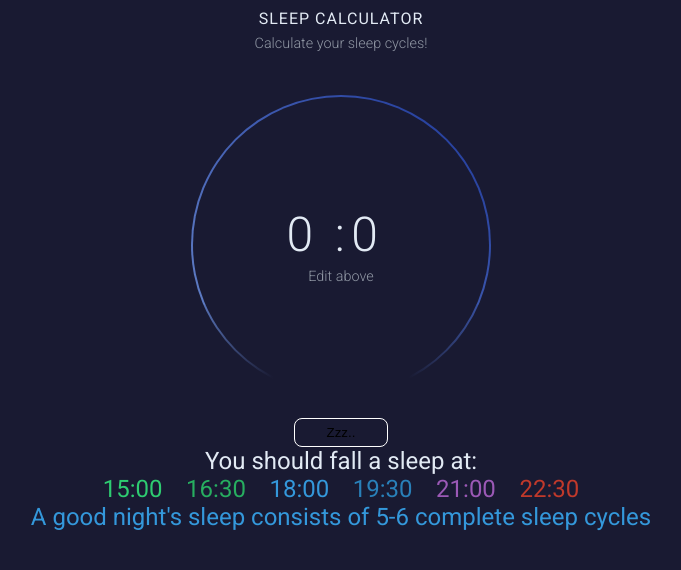
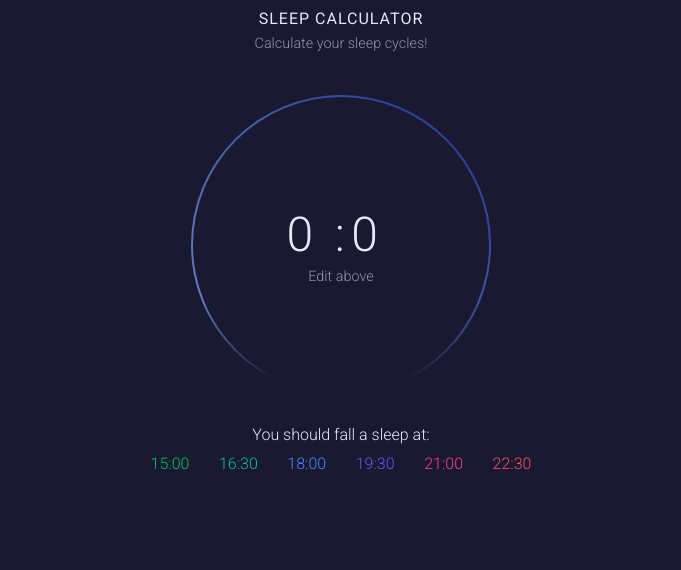
Before and after one commit to snoh666/sleep-cycle-calculator, a React (Create React App) app: page / in a window 1280 px wide. Shown: the top 570 px of the page, without its empty margins (299-980 px from the left). Built offline with nearby package versions, Linux system fonts and the light colour scheme.

Commit message:
Restructured by deleteing useless components and parts

```diff
--- a/src/App.js
+++ b/src/App.js
@@ -6,8 +6,6 @@ import Result from './components/Result';
 import FallASleep from './components/Fall';
 
 import styled from 'styled-components';
-// Styled Components
-import InfoText from './components/styled/InfoText';
 
 /*
   TODO:
@@ -20,13 +18,7 @@ function App() {
         <Header />
       </header>
       <Form />
-      <div>
-        <FallASleep />
-        <Result />
-      </div>
-      <InfoText>
-        A good night's sleep consists of 5-6 complete sleep cycles
-      </InfoText>
+      <Result />
     </AppWrapper>
   );
 }
--- a/src/components/Result.jsx
+++ b/src/components/Result.jsx
@@ -1,40 +1,62 @@
-import React from 'react'
+import React from 'react';
 import TimeStamp from './Timestamp';
 import { getHoursToSleepBack, getHoursToWakeUpAt } from '../functions/getHours';
 
-import ResultWrapper from './styled/ResultWrapper';
+import styled from 'styled-components';
 
-import { connect } from "react-redux";
+import { connect } from 'react-redux';
 import { getValues } from '../redux/actions';
 
 function Result({ hours, minutes, isAm, isForw }) {
-
   const colors = [
-    '#2ecc71',
-    '#27ae60',
-    '#3498db',
-    '#2980b9',
-    '#9b59b6',
-    '#c0392b'
+    '#00c853',
+    '#00bfa5',
+    '#448aff',
+    '#7c4dff',
+    '#ff4081',
+    '#ff5252',
   ];
 
   return (
     <ResultWrapper reverse={isForw}>
-      <div style={{width: '100%'}}>
-        {
-          (isForw ? 'You should wake up at:' : 'You should fall a sleep at:')
-        }
-      </div>
-      {(isForw ? getHoursToWakeUpAt(hours, minutes, isAm) : getHoursToSleepBack(hours, minutes, isAm)).map((el, index) => {
+      <InfoWrapper>
+        {isForw ? 'You should wake up at:' : 'You should fall a sleep at:'}
+      </InfoWrapper>
+      {(isForw
+        ? getHoursToWakeUpAt(hours, minutes, isAm)
+        : getHoursToSleepBack(hours, minutes, isAm)
+      ).map((el, index) => {
         return (
-          <TimeStamp hours={el.hours} minutes={el.minutes} color={colors[index]} key={el.id} />
+          <TimeStamp
+            hours={el.hours}
+            minutes={el.minutes}
+            color={colors[index]}
+            key={el.id}
+          />
         );
       })}
     </ResultWrapper>
   );
 }
 
-export default connect(
-  getValues,
-  null
-)(Result);
+export default connect(getValues, null)(Result);
+
+const ResultWrapper = styled.div`
+  max-width: 500px;
+  display: flex;
+  justify-content: space-around;
+  flex-direction: ${props => (props.reverse ? 'row-reverse' : 'row')};
+  flex-wrap: wrap;
+  @media (max-width: 768px) {
+    width: 100%;
+  }
+`;
+
+const InfoWrapper = styled.p`
+  width: 100%;
+  margin: 10px 0;
+
+  font-size: 1rem;
+  font-weight: 100;
+  color: ${props => props.theme.grey};
+`;
--- a/src/components/Timestamp.jsx
+++ b/src/components/Timestamp.jsx
@@ -1,15 +1,21 @@
-import React from 'react'
+import React from 'react';
+import styled from 'styled-components';
 
 function TimeStamp(props) {
-  const {hours, minutes, color} = props;
+  const { hours, minutes, color } = props;
 
-  return(
-    <div className="timestamp" style={{color: color}}>
-      <span>{hours}</span>
-      :
+  return (
+    <TimestampWrapper className='timestamp' fontColor={color}>
+      <span>{hours}</span>:
       <span>{minutes < 10 && minutes >= 0 ? `0${minutes}` : minutes}</span>
-    </div>
-  )
+    </TimestampWrapper>
+  );
 }
 
 export default TimeStamp;
+
+const TimestampWrapper = styled.div`
+  font-size: 1rem;
+  font-weight: 100;
+  color: ${props => props.fontColor};
+`;
--- a/src/components/styled/InfoText.js
+++ /dev/null
@@ -1,7 +0,0 @@
-import styled from 'styled-components';
-
-const InfoText = styled.div`
-  color: #3498db;
-`;
-
-export default InfoText;
--- a/src/components/styled/ResultWrapper.js
+++ /dev/null
@@ -1,17 +0,0 @@
-import styled from 'styled-components';
-
-const ResultWrapper = styled.div`
-  max-width: 500px;
-  display: flex;
-  justify-content: space-around;
-  flex-direction: ${
-    props => props.reverse ? 'row-reverse' : 'row'
-  };
-  flex-wrap: wrap;
-  @media (max-width: 768px) {
-    width: 100%;
-  }
-
-`;
-
-export default ResultWrapper;
```
